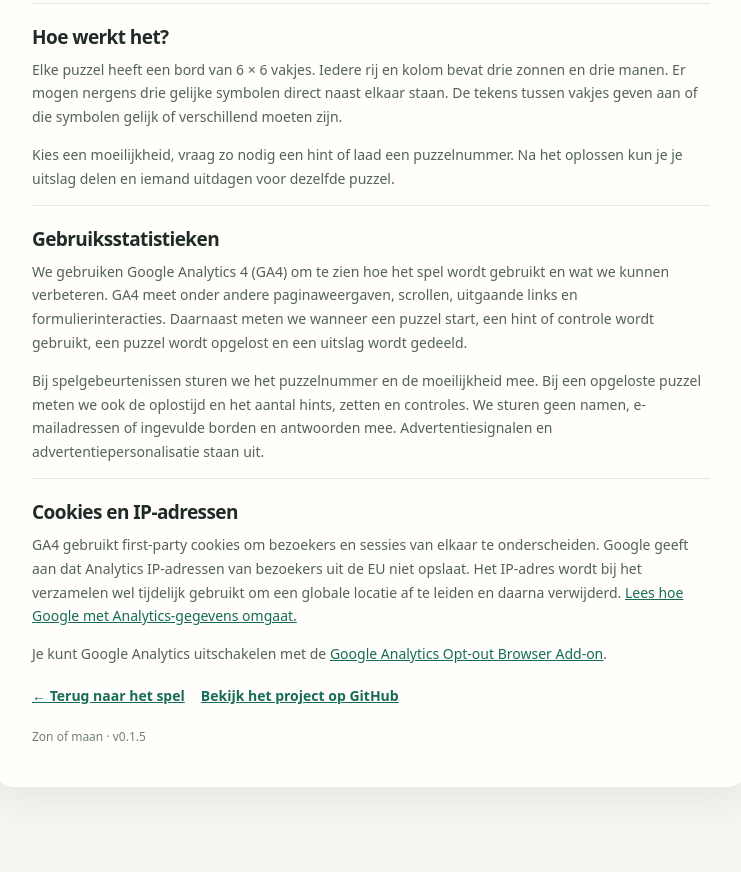
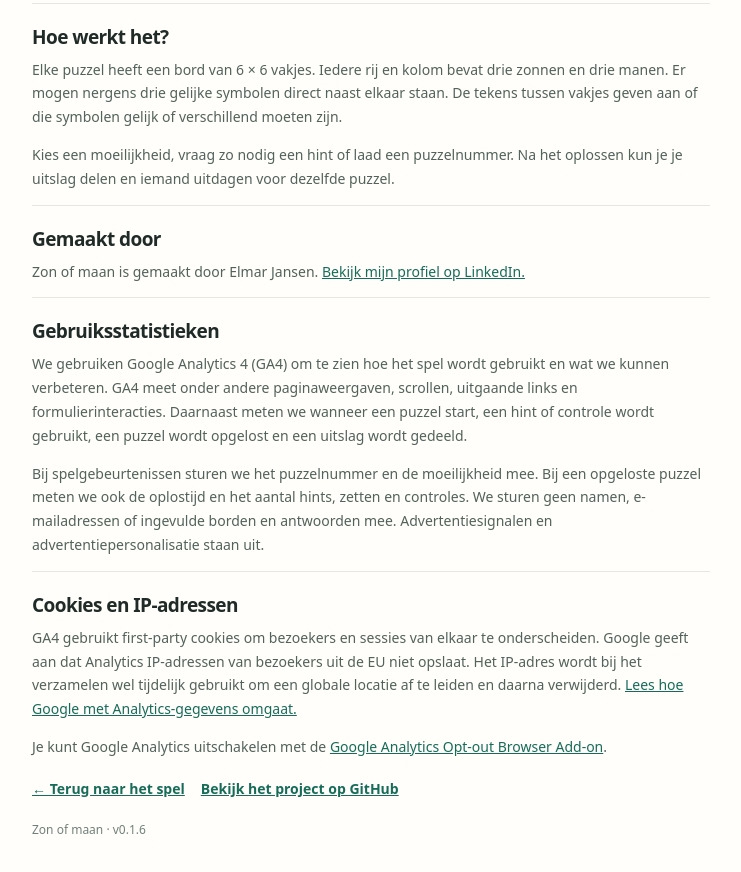
Before and after one commit to Elmoxx/zon-of-maan, a plain HTML site: page over.html in a window 1280 px wide. Shown: the part 278-1150 px from the top of the page, without its empty margins (269-1010 px from the left). Before the commit the page ends 1114 px from the top, so only its background shows below. Drawn offline with Linux system fonts and the light colour scheme.

Commit message:
Add creator profile to about page

```diff
--- a/over.html
+++ b/over.html
@@ -65,6 +65,11 @@
       </section>
 
       <section>
+        <h2>Gemaakt door</h2>
+        <p>Zon of maan is gemaakt door Elmar Jansen. <a href="https://www.linkedin.com/in/elmarjjansen/">Bekijk mijn profiel op LinkedIn.</a></p>
+      </section>
+
+      <section>
         <h2>Gebruiksstatistieken</h2>
         <p>We gebruiken Google Analytics 4 (GA4) om te zien hoe het spel wordt gebruikt en wat we kunnen verbeteren. GA4 meet onder andere paginaweergaven, scrollen, uitgaande links en formulierinteracties. Daarnaast meten we wanneer een puzzel start, een hint of controle wordt gebruikt, een puzzel wordt opgelost en een uitslag wordt gedeeld.</p>
         <p>Bij spelgebeurtenissen sturen we het puzzelnummer en de moeilijkheid mee. Bij een opgeloste puzzel meten we ook de oplostijd en het aantal hints, zetten en controles. We sturen geen namen, e-mailadressen of ingevulde borden en antwoorden mee. Advertentiesignalen en advertentiepersonalisatie staan uit.</p>
@@ -80,7 +85,7 @@
         <a href="./">← Terug naar het spel</a>
         <a href="https://github.com/Elmoxx/zon-of-maan">Bekijk het project op GitHub</a>
       </nav>
-      <p class="version">Zon of maan · v0.1.5</p>
+      <p class="version">Zon of maan · v0.1.6</p>
     </article>
   </div>
 </body>
```
